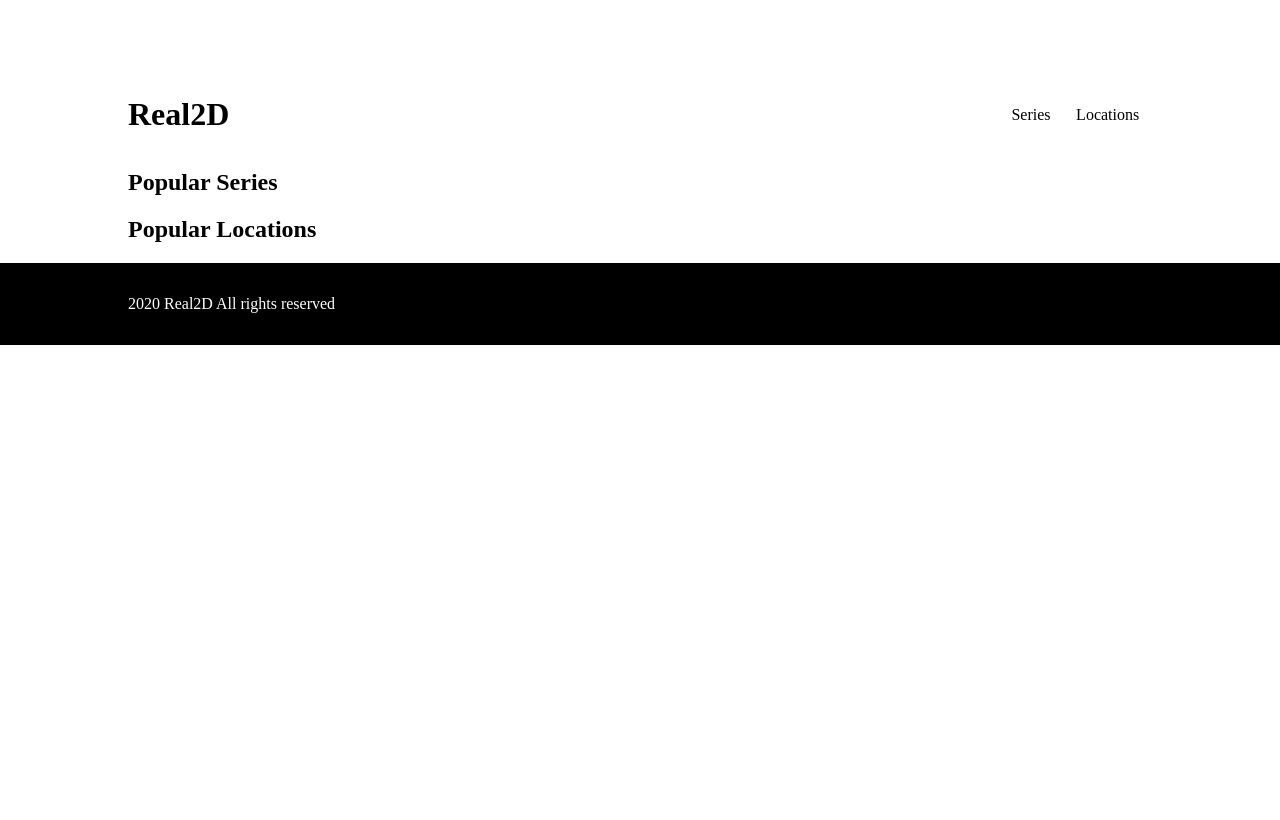
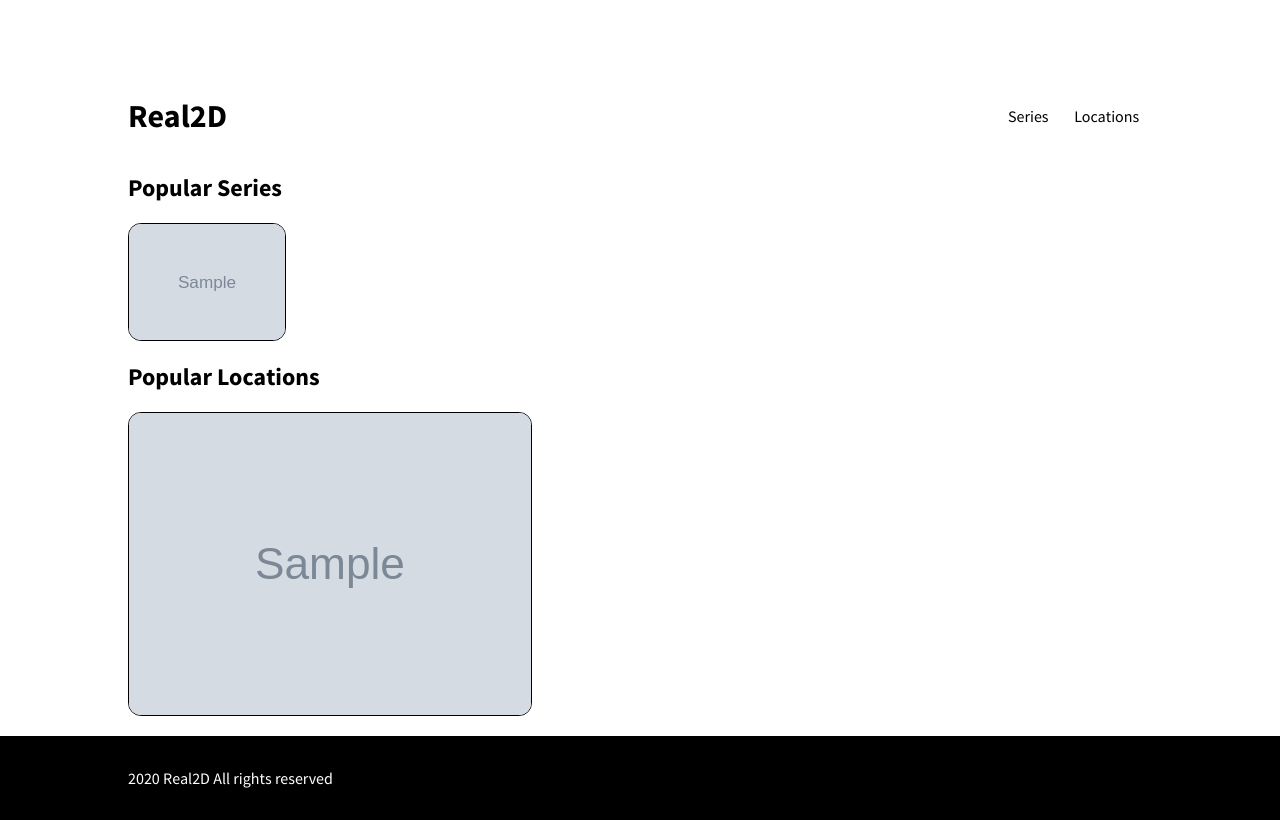
Before and after one commit to zend10/iakesi, a Django app: template web/templates/index/index.html in a window 1280 px wide; the page is wider, and only the part inside the window is pictured. Before the commit the page ends 345 px from the top of that part, so only its background shows below. Run offline with Django 3.2, Linux system fonts and the light colour scheme; the template is opened without the code that fills it: most values are stand-ins (such as "Sample title", 1, 10 or a date in 2020); grey boxes marked "Sample" are stand-in pictures.

Commit message:
Handle popular series in index

```diff
--- a/web/static/css/style-index.css
+++ b/web/static/css/style-index.css
@@ -1,3 +1,13 @@
+html {
+    --color-lime: #CEF1AB;
+    --color-aqua: #20E3E5;
+    --color-deep-aqua: #2D6566;
+}
+
+body {
+    overflow-x: hidden;
+}
+
 header {
     margin-top: 10vh;
     margin-left: 10vw;
@@ -8,3 +18,87 @@ header {
     width: 100%;
     border-radius: 1vw;
 }
+
+/* Popular series */
+
+#section-series ul {
+    display: flex;
+    padding: 0;
+    margin: 0;
+    margin-right: -1vw;
+}
+
+#section-series li {
+    list-style-type: none;
+    margin-right: 1vw;
+    justify-self: start;
+    max-width: 15%;
+    position: relative;
+}
+
+#section-series li img {
+    width: 100%;
+    height: auto;
+    border: 1px solid black;
+    border-radius: 1vw;
+    cursor: pointer;
+    display: block;
+}
+
+.overlay-background {
+    position: absolute;
+    bottom: 0;
+    right: 0;
+    left: 0;
+    height: 0;
+    width: 100%;
+    border-bottom-left-radius: 1vw;
+    border-bottom-right-radius: 1vw;
+    border-left: 1px solid black;
+    border-right: 1px solid black;
+    overflow: hidden;
+    opacity: 0;
+    transition: 0.3s ease;
+    background-color: black;
+}
+
+#section-series li:hover .overlay-background {
+    height: 30%;
+    opacity: 0.8;
+    overflow: hidden;
+    border-bottom: 1px solid black;
+}
+
+.overlay-text {
+    color: white;
+    position: absolute;
+    top: 50%;
+    left: 50%;
+    -webkit-transform: translate(-50%, -50%);
+    -ms-transform: translate(-50%, -50%);
+    transform: translate(-50%, -50%);
+    text-align: center;
+    font-size: 0.8rem;
+}
+
+/* Popular locations */
+
+#section-locations ul {
+    display: flex;
+    padding: 0;
+    margin: 0;
+    margin-right: -1vw;
+}
+
+#section-locations li {
+    list-style-type: none;
+    margin-right: 1vw;
+    justify-self: start;
+}
+
+#section-locations li img {
+    width: 100%;
+    border: 1px solid black;
+    border-radius: 1vw;
+    cursor: pointer;
+}
--- a/web/static/css/style.css
+++ b/web/static/css/style.css
@@ -1,4 +1,22 @@
+@font-face {
+    font-family: 'Source Sans Pro';
+    src: url(../res/SourceSansPro-Regular.ttf);
+}
+
+@font-face {
+    font-family: 'Source Sans Pro';
+    src: url(../res/SourceSansPro-Bold.ttf);
+    font-weight: bold;
+}
+
+html {
+    --color-lime: #CEF1AB;
+    --color-aqua: #20E3E5;
+    --color-deep-aqua: #2D6566;
+}
+
 body {
+    font-family: 'Source Sans Pro', sans-serif;
     margin: 0;
     padding: 0;
 }
@@ -24,11 +42,6 @@ nav ul {
 nav li {
     display: flex;
     list-style-type: none;
-    transition: 0.3s;
-}
-
-nav li:hover {
-    background-color: gray;
 }
 
 nav li a {
@@ -39,13 +52,17 @@ nav li a {
     color: black;
     padding-left: 1vw;
     padding-right: 1vw;
+    transition: 0.3s;
+    border-bottom: 1px solid white;
+}
+
+nav li a:hover {
+    color: var(--color-deep-aqua);
+    border-bottom: 1px solid var(--color-deep-aqua);
 }
 
 main {
-    margin-left: 10vw;
-    margin-right: 10vw;
-    margin-top: 1vh;
-    margin-bottom: 1vh;
+    margin: 2vh 10vw;
 }
 
 footer {
--- a/web/templates/index/index.html
+++ b/web/templates/index/index.html
@@ -2,6 +2,7 @@
 <html lang="en">
 <head>
     <meta charset="UTF-8">
+    <meta name='viewport' content='width=device-width, initial-scale=1.0'>
     <title>Real2D</title>
 
     {% load static %}
@@ -26,9 +27,26 @@
         </div>
         <section id="section-series">
             <h2>Popular Series</h2>
+            <ul>
+            {% for series in popular_series %}
+                <li>
+                    <a href="{% url 'series' series.id %}">
+                        <img src="{{ series.cover_image }}">
+                        <div class="overlay-background">
+                            <div class="overlay-text">{{ series.name }}</div>
+                        </div>
+                    </a>
+                </li>
+            {% endfor %}
+            </ul>
         </section>
         <section id="section-locations">
             <h2>Popular Locations</h2>
+            <ul>
+            {% for location in popular_location %}
+                <li><a href="{% url 'location' location.id %}"><img src="{{ location.location_images.0.location_image }}"></a></li>
+            {% endfor %}
+            </ul>
         </section>
     </main>
     <footer>
--- a/web/urls.py
+++ b/web/urls.py
@@ -1,9 +1,11 @@
 from django.urls import include, path
-# from . import views
 
 from web.views.index import views as index
+from web.views.series import views as series
+from web.views.location import views as location
 
 urlpatterns = [
     path('', index.index),
-    # path('series/<int:series_id>', views.series)
+    path('series/<int:series_id>', series.detail, name='series'),
+    path('location/<int:location_id>', location.detail, name='location')
 ]
```
Also changed, not shown: web/templates/location/index.html (added, +14 -0 lines), web/views/index/views.py (+5 -2 lines), web/views/location/views.py (added, +9 -0 lines), web/views/series/views.py (added, +9 -0 lines), web/static/res/SourceSansPro-Bold.ttf (added), web/static/res/SourceSansPro-Regular.ttf (added), web/static/res/Ubuntu-Medium.ttf (added), web/templates/location/__init__.py (added), web/views/location/__init__.py (added), web/views/series/__init__.py (added).
